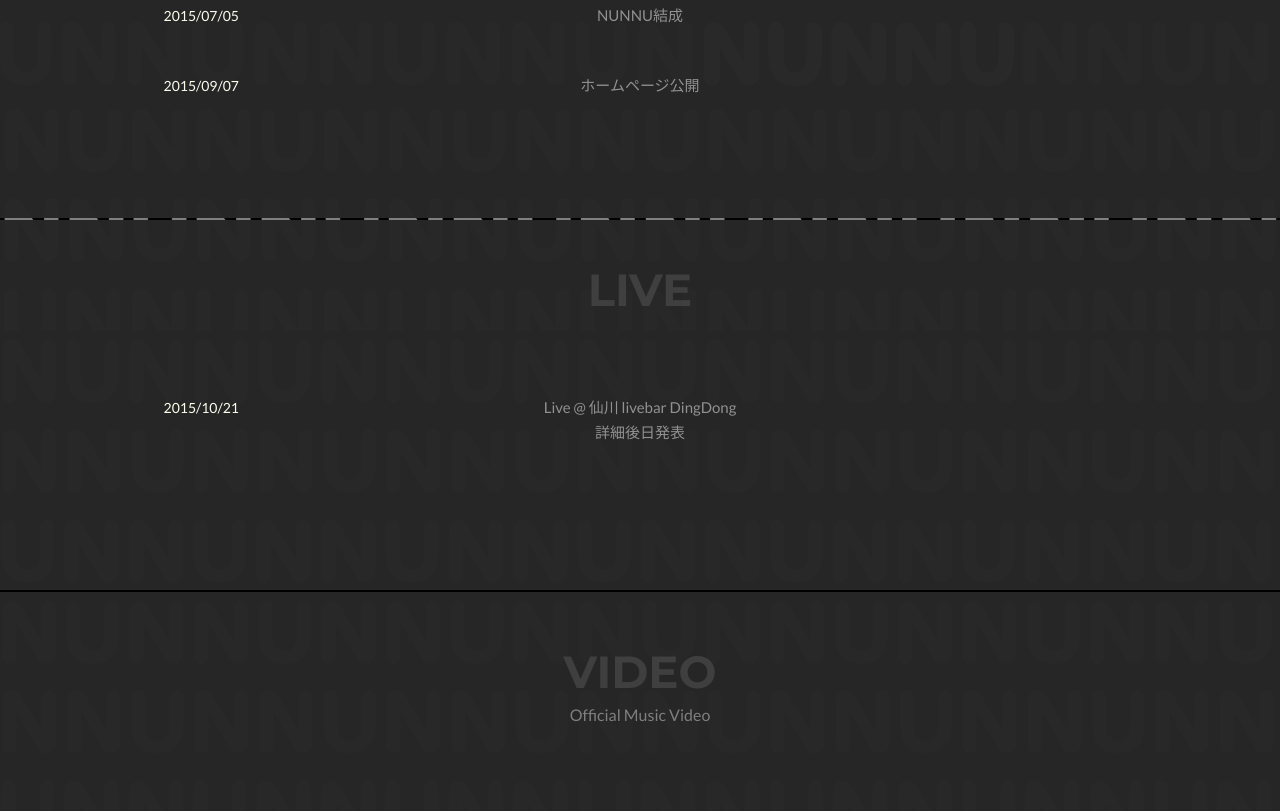
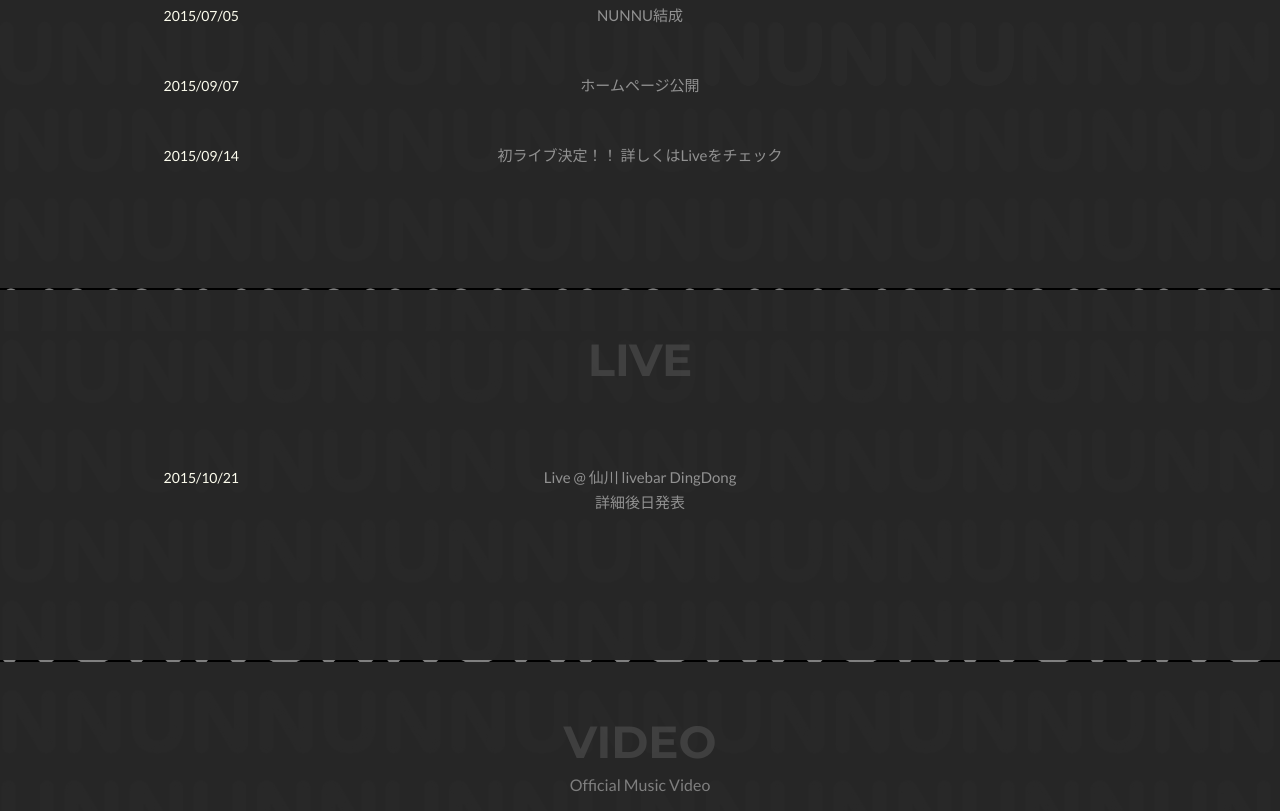
Before and after one commit to nunnu-official/nunnu-official.github.io, a plain HTML site: page index.html in a window 1280 px wide. Shown: the part 949-1760 px from the top of the page. Drawn offline with Linux system fonts and the light colour scheme; grey boxes are pictures that could not be loaded.

Commit message:
くじら動画追加

```diff
--- a/index.html
+++ b/index.html
@@ -117,22 +117,34 @@
   		<div class="col-lg-3 col-md-3 column">
   				 2015/07/05
   		</div>
-
   		<div class="col-lg-6 col-md-6 column">
         <p>
           NUNNU結成
   			</p>
   		</div>
   	</div>
+
   <br>
   	<div class="row">
   		<div class="col-lg-3 col-md-3 column">
   				 2015/09/07
   		</div>
-
   		<div class="col-lg-6 col-md-6 column">
         <p>
           ホームページ公開
+  			</p>
+  		</div>
+  	</div>
+
+  <br>
+  	<div class="row">
+  		<div class="col-lg-3 col-md-3 column">
+  				 2015/09/14
+  		</div>
+  		<div class="col-lg-6 col-md-6 column">
+        <p>
+          初ライブ決定！！
+          詳しくは<a href="#live">Live</a>をチェック
   			</p>
   		</div>
   	</div>
@@ -156,7 +168,7 @@
 
   		<div class="col-lg-6 col-md-6 column">
         <p>
-          Live @ 仙川 livebar DingDong <br>
+          Live @ <a href="http://livebardingdong.webnode.jp//" target="_blank">仙川 livebar DingDong</a><br>
           詳細後日発表
   			</p>
   		</div>
@@ -191,6 +203,11 @@
 <div class="iframe-content">
 <iframe src="http://www.youtube.com/embed/b3L6FazEwpg" width="300" height="200" frameborder="0" allowfullscreen></iframe>
 </div>
+
+<div class="iframe-content">
+<iframe src="http://www.youtube.com/embed/QV8ODanhRpI" width="300" height="200" frameborder="0" allowfullscreen></iframe>
+</div>
+
 
 </div>
 </section> <!-- / END WORKS SECTION -->
```
